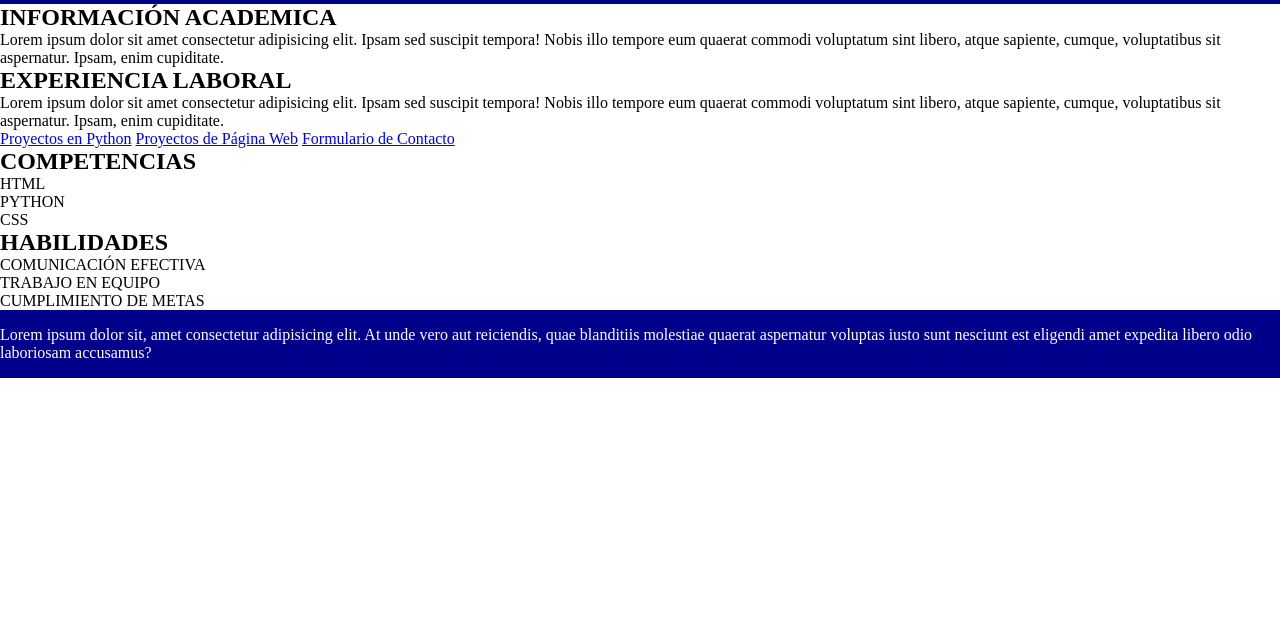
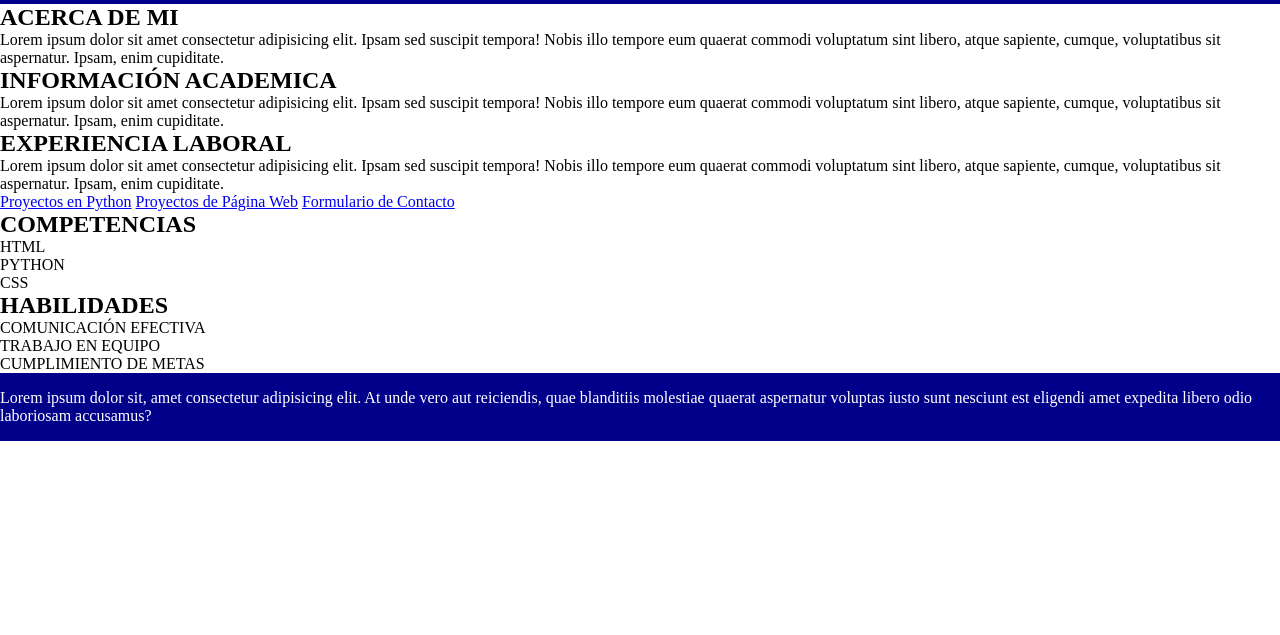
Before and after one commit to Scr1ptechnick/CV_Alexis_Marin, a plain HTML site: page index.html in a window 1280 px wide. Shown: the part 165-800 px from the top of the page. Drawn offline with Linux system fonts and the light colour scheme.

Commit message:
Actualización y revisión de index

```diff
--- a/index.html
+++ b/index.html
@@ -12,6 +12,15 @@
         <img src="img/foto.jpg">
     </header>
     <section>
+        <article>
+            <h2>ACERCA DE MI</h2>
+            <p>Lorem ipsum dolor sit amet consectetur adipisicing elit.
+            Ipsam sed suscipit tempora! Nobis illo tempore eum quaerat commodi
+            voluptatum sint libero, atque sapiente, cumque, voluptatibus sit aspernatur.
+            Ipsam, enim cupiditate.</p>
+
+        </article>
+
         <article>
             <h2>INFORMACIÓN ACADEMICA</h2>
             <p>Lorem ipsum dolor sit amet consectetur adipisicing elit.
```
